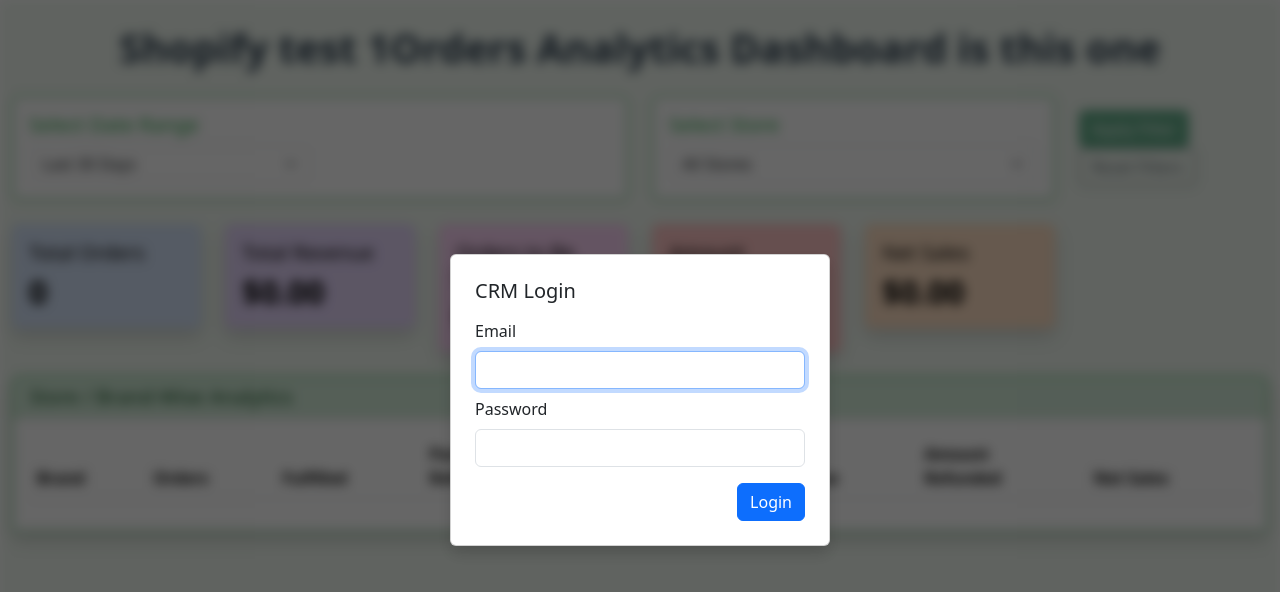
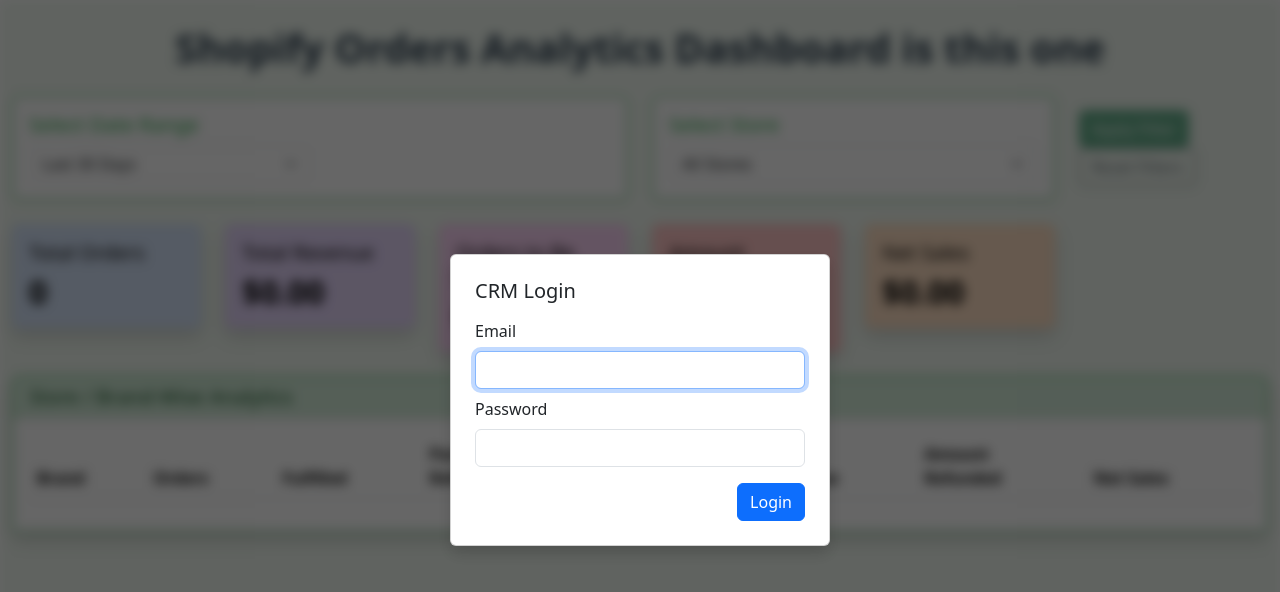
Before and after one commit to haris0093/Shopify-custom-order-dashboard, a Next.js app: page / in a window 1280 px wide. Shown: the top 592 px of the page. Built offline with nearby package versions, Linux system fonts and the light colour scheme.

Commit message:
testremoved

```diff
--- a/app/page.js
+++ b/app/page.js
@@ -306,7 +306,7 @@
       )}
 
       <div className="container-fluid py-4" style={{ ...contentStyle, backgroundColor: "#f0f8f0", minHeight: "100vh" }}>
-      <h1 className="mb-4 text-center" style={{ color: "#2c3e50", fontWeight: "bold" }}>Shopify test 1Orders Analytics Dashboard is this one </h1>
+      <h1 className="mb-4 text-center" style={{ color: "#2c3e50", fontWeight: "bold" }}>Shopify Orders Analytics Dashboard is this one </h1>
 
       {/* Date Filter */}
       <div className="row justify-content-center mb-4">
```
